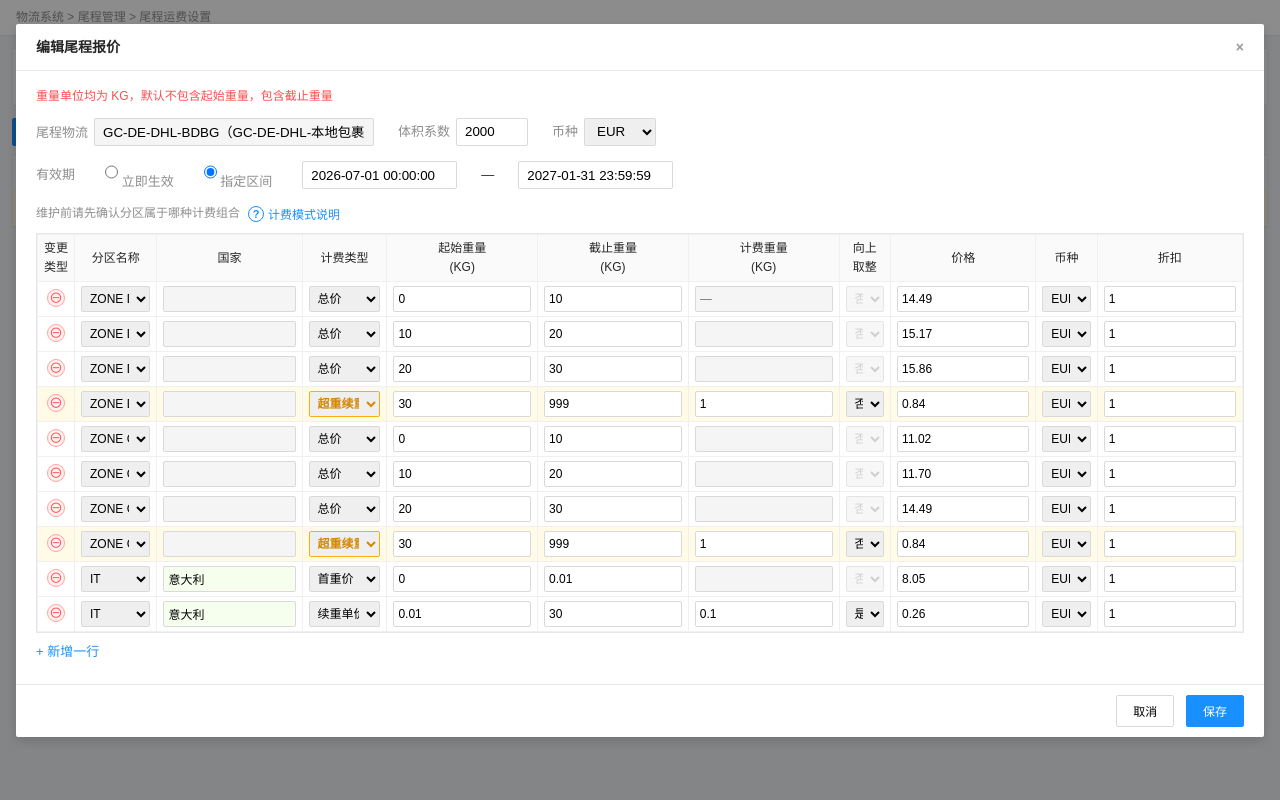
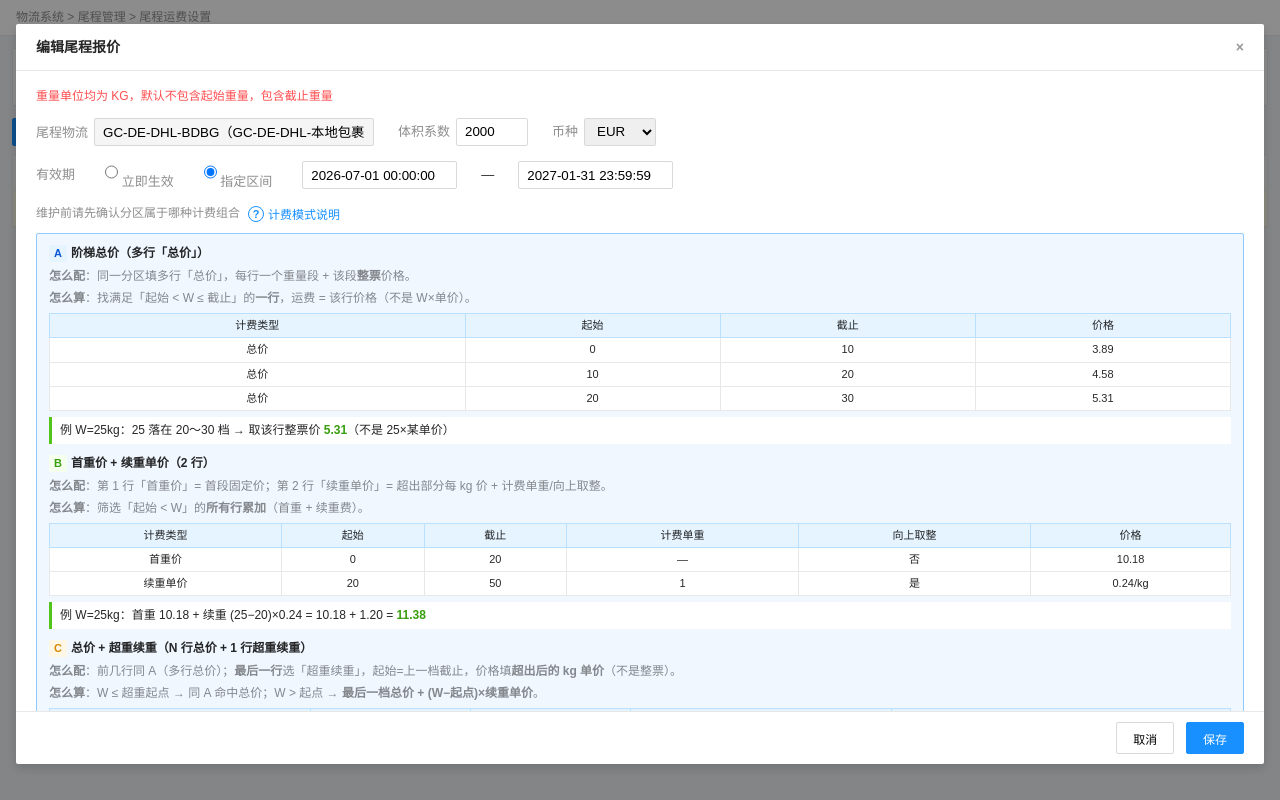
Before and after one commit to loco925/tailfreight-overweight-prototype, a plain HTML site: page index.html in a window 1280 px wide. Drawn offline with Linux system fonts and the light colour scheme.

Commit message:
Enrich billing mode help with config tables and calc steps

```diff
--- a/index.html
+++ b/index.html
@@ -61,7 +61,13 @@
     .tag-a { background: #e6f4ff; color: #0958d9; }
     .tag-b { background: #f6ffed; color: #389e0d; }
     .tag-c { background: #fff7e6; color: #d48806; }
-    .help-panel .ex { color: #389e0d; margin-top: 2px; }
+    .help-panel .ex { color: #389e0d; margin-top: 4px; line-height: 1.5; }
+    .help-panel .rule { color: var(--text2); margin: 4px 0; line-height: 1.5; }
+    .help-panel table.mini { width: 100%; border-collapse: collapse; font-size: 11px; margin: 6px 0; background: #fff; }
+    .help-panel table.mini th { background: #e6f4ff; border: 1px solid #bae0ff; padding: 3px 6px; text-align: center; font-weight: 500; }
+    .help-panel table.mini td { border: 1px solid #e8e8e8; padding: 3px 6px; text-align: center; }
+    .help-panel .calc { margin-top: 4px; padding: 4px 8px; background: #fff; border-left: 3px solid #52c41a; line-height: 1.55; }
+    .help-panel .calc strong { color: #389e0d; }
   </style>
 </head>
 <body>
@@ -119,18 +125,43 @@
             <span class="q">?</span> 计费模式说明
           </button>
         </div>
-        <div class="help-panel" id="helpPanel">
+        <div class="help-panel open" id="helpPanel">
           <div class="mode">
             <div class="mode-h"><span class="tag tag-a">A</span>阶梯总价（多行「总价」）</div>
-            <div>每档一个整票价，计费时单行命中。例：25kg → <strong>5.31</strong></div>
+            <div class="rule"><strong>怎么配</strong>：同一分区填多行「总价」，每行一个重量段 + 该段<strong>整票</strong>价格。</div>
+            <div class="rule"><strong>怎么算</strong>：找满足「起始 &lt; W ≤ 截止」的<strong>一行</strong>，运费 = 该行价格（不是 W×单价）。</div>
+            <table class="mini">
+              <tr><th>计费类型</th><th>起始</th><th>截止</th><th>价格</th></tr>
+              <tr><td>总价</td><td>0</td><td>10</td><td>3.89</td></tr>
+              <tr><td>总价</td><td>10</td><td>20</td><td>4.58</td></tr>
+              <tr><td>总价</td><td>20</td><td>30</td><td>5.31</td></tr>
+            </table>
+            <div class="calc">例 W=25kg：25 落在 20～30 档 → 取该行整票价 <strong>5.31</strong>（不是 25×某单价）</div>
           </div>
           <div class="mode">
             <div class="mode-h"><span class="tag tag-b">B</span>首重价 + 续重单价（2 行）</div>
-            <div>首重固定价 + 超出部分按 kg 累加。例：25kg → 10.18+(25−20)×0.24 = <strong>11.38</strong></div>
+            <div class="rule"><strong>怎么配</strong>：第 1 行「首重价」= 首段固定价；第 2 行「续重单价」= 超出部分每 kg 价 + 计费单重/向上取整。</div>
+            <div class="rule"><strong>怎么算</strong>：筛选「起始 &lt; W」的<strong>所有行累加</strong>（首重 + 续重费）。</div>
+            <table class="mini">
+              <tr><th>计费类型</th><th>起始</th><th>截止</th><th>计费单重</th><th>向上取整</th><th>价格</th></tr>
+              <tr><td>首重价</td><td>0</td><td>20</td><td>—</td><td>否</td><td>10.18</td></tr>
+              <tr><td>续重单价</td><td>20</td><td>50</td><td>1</td><td>是</td><td>0.24/kg</td></tr>
+            </table>
+            <div class="calc">例 W=25kg：首重 10.18 + 续重 (25−20)×0.24 = 10.18 + 1.20 = <strong>11.38</strong></div>
           </div>
           <div class="mode">
             <div class="mode-h"><span class="tag tag-c">C</span>总价 + 超重续重（N 行总价 + 1 行超重续重）</div>
-            <div>未超重同 A；超重后 = 最后一档总价 + 续重。例：25kg → <strong>5.31</strong>；31kg → 5.31+(31−30)×0.34 = <strong>5.65</strong></div>
+            <div class="rule"><strong>怎么配</strong>：前几行同 A（多行总价）；<strong>最后一行</strong>选「超重续重」，起始=上一档截止，价格填<strong>超出后的 kg 单价</strong>（不是整票）。</div>
+            <div class="rule"><strong>怎么算</strong>：W ≤ 超重起点 → 同 A 命中总价；W &gt; 起点 → <strong>最后一档总价 + (W−起点)×续重单价</strong>。</div>
+            <table class="mini">
+              <tr><th>计费类型</th><th>起始</th><th>截止</th><th>计费单重</th><th>价格含义</th></tr>
+              <tr><td>总价</td><td>0</td><td>10</td><td>—</td><td>整票 3.89</td></tr>
+              <tr><td>总价</td><td>10</td><td>20</td><td>—</td><td>整票 4.58</td></tr>
+              <tr><td>总价</td><td>20</td><td>30</td><td>—</td><td>整票 5.31</td></tr>
+              <tr><td>超重续重</td><td>30</td><td>99</td><td>1</td><td>超出 0.34/kg</td></tr>
+            </table>
+            <div class="calc">例 W=25kg：未超重，命中 20～30 总价 → <strong>5.31</strong></div>
+            <div class="calc">例 W=31kg：5.31（末档总价）+ (31−30)×0.34 = 5.31 + 0.34 = <strong>5.65</strong>（若末行误选「单价」则 31×0.34=10.54，会算错）</div>
           </div>
           <div style="color:var(--text2);margin-top:8px;font-size:11px">同一分区只选一种组合；C 末行须选「超重续重」，勿选「单价」。</div>
         </div>
```
